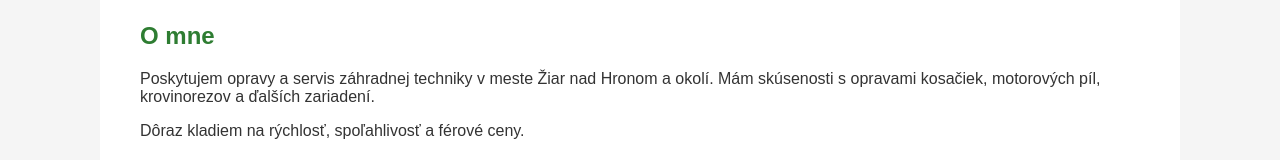
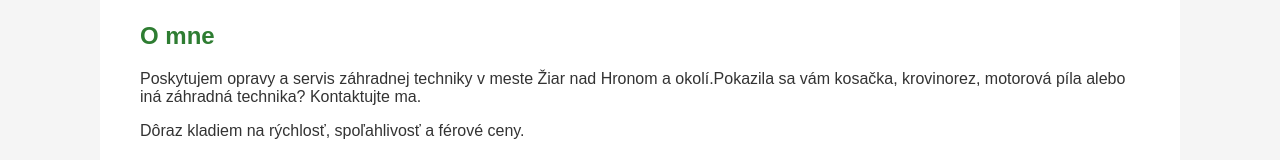
Before and after one commit to Bmilan230/Milan-Bilick---servis-z-hradnej-techniky, a plain HTML site: page index.html in a window 1280 px wide. Shown: the part 360-520 px from the top of the page. Drawn offline with Linux system fonts and the light colour scheme.

Commit message:
Update index.html

```diff
--- a/index.html
+++ b/index.html
@@ -32,7 +32,7 @@
 
 <section>
   <h2>O mne</h2>
-  <p>Poskytujem opravy a servis záhradnej techniky v meste Žiar nad Hronom a okolí. Mám skúsenosti s opravami kosačiek, motorových píl, krovinorezov a ďalších zariadení.</p>
+  <p>Poskytujem opravy a servis záhradnej techniky v meste Žiar nad Hronom a okolí.Pokazila sa vám kosačka, krovinorez, motorová píla alebo iná záhradná technika? Kontaktujte ma.</p>
   <p>Dôraz kladiem na rýchlosť, spoľahlivosť a férové ceny.</p>
 </section>
 
```
